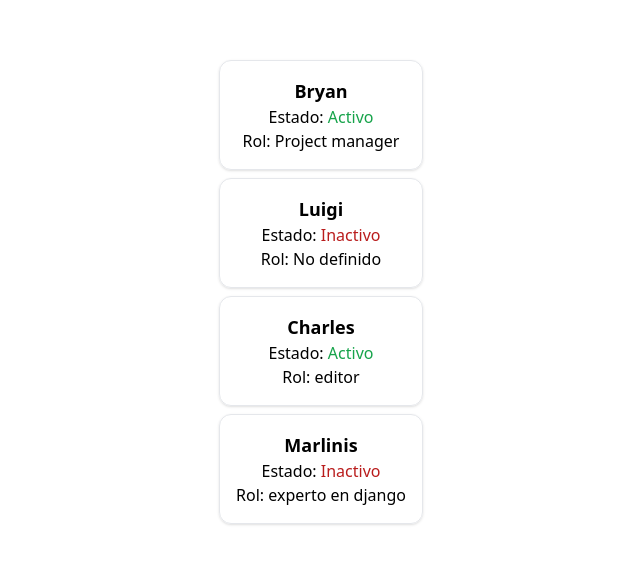
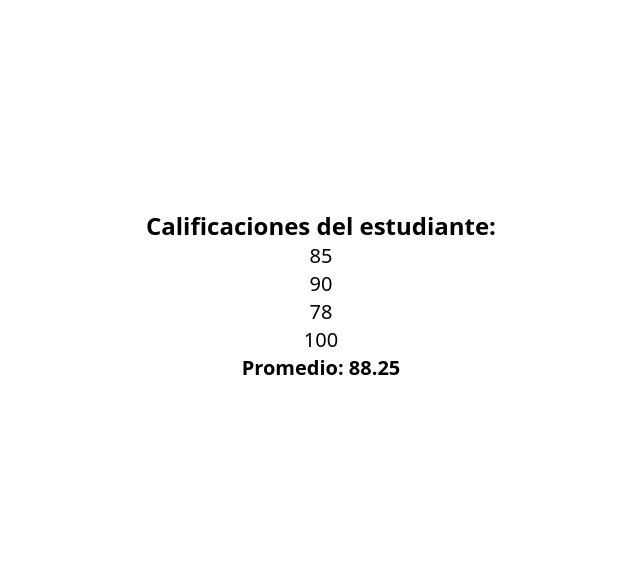
Before and after one commit to Bryan18-Alvarado/practica-bryan-alvarado, a React (Vite) app: page / in a window 1280 px wide. Shown: the part 104-668 px from the top of the page, without its empty margins (319-959 px from the left). Built offline with nearby package versions, Linux system fonts and the light colour scheme.

Commit message:
feat: add GradeCalculator component and update App to include it

```diff
--- a/src/App.tsx
+++ b/src/App.tsx
@@ -1,9 +1,12 @@
-import { UserList } from './components/UserList'
+// import { UserList } from './components/UserList'
+
+import { GradeCalculator } from './components/GradeCalculator'
 
 function App() {
   return (
     <div className="flex flex-col justify-center items-center h-svh">
-      <UserList />
+      {/* <UserList /> */}
+      <GradeCalculator />
     </div>
   )
 }
--- /dev/null
+++ b/src/components/GradeCalculator.tsx
@@ -0,0 +1,29 @@
+function calculateAverage(grades: number[]): number {
+  let sum = 0
+
+  for (const califications of grades) {
+    sum += califications
+  }
+
+  return grades.length > 0 ? sum / grades.length : 0
+}
+
+export const GradeCalculator = () => {
+  const grades: number[] = [85, 90, 78, 100]
+
+  const average = calculateAverage(grades)
+
+  return (
+    <div className="p-4">
+      <h3 className="text-center text-2xl font-bold">
+        Calificaciones del estudiante:
+      </h3>
+
+      {grades.map((grade) => (
+        <p className="text-center text-xl">{grade}</p> // profesor, no considere necesario ponerle key a cada elemento ya que no se esta renderizando
+      ))}
+
+      <h3 className="text-center text-xl font-bold">Promedio: {average}</h3>
+    </div>
+  )
+}
```
